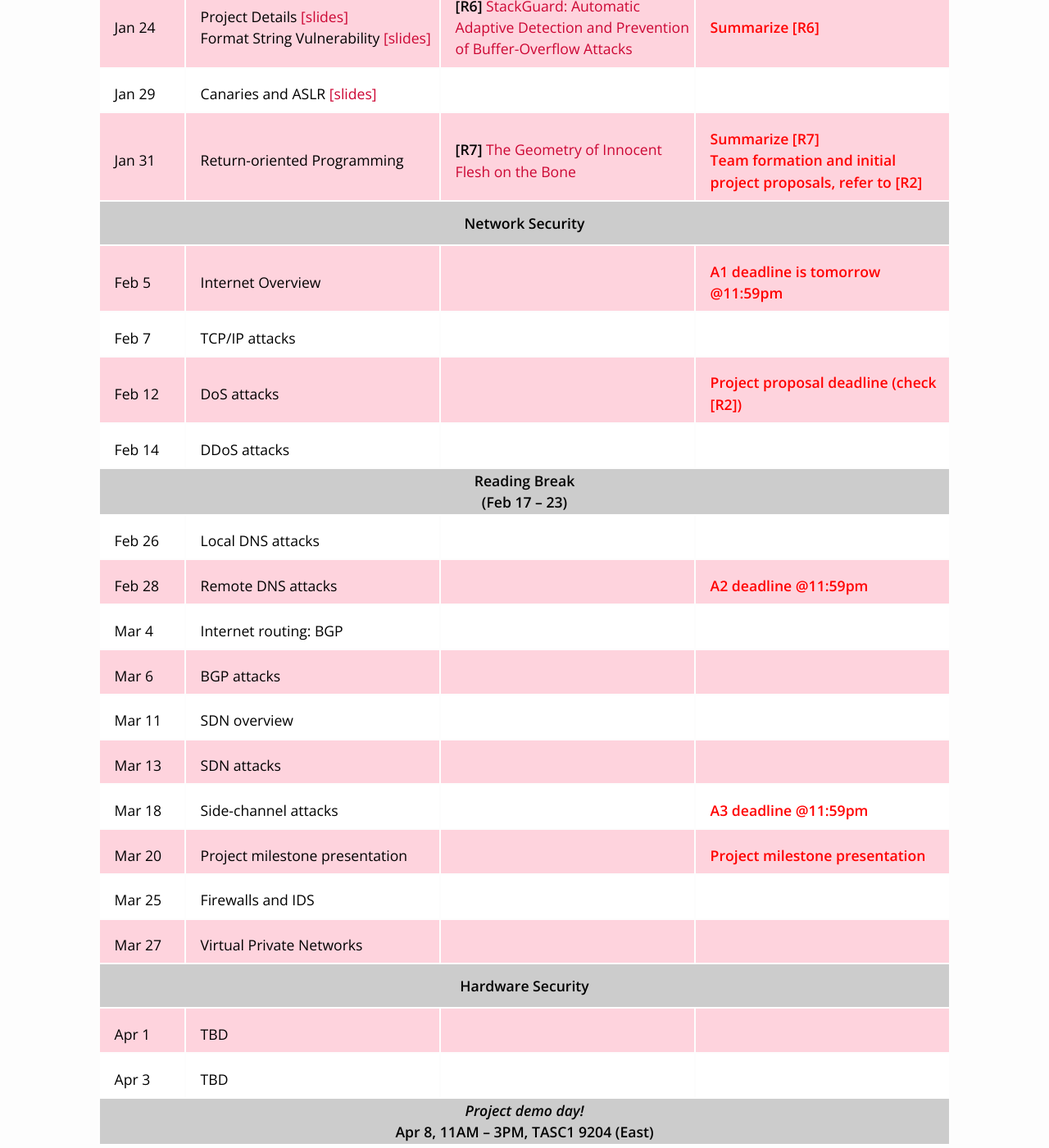
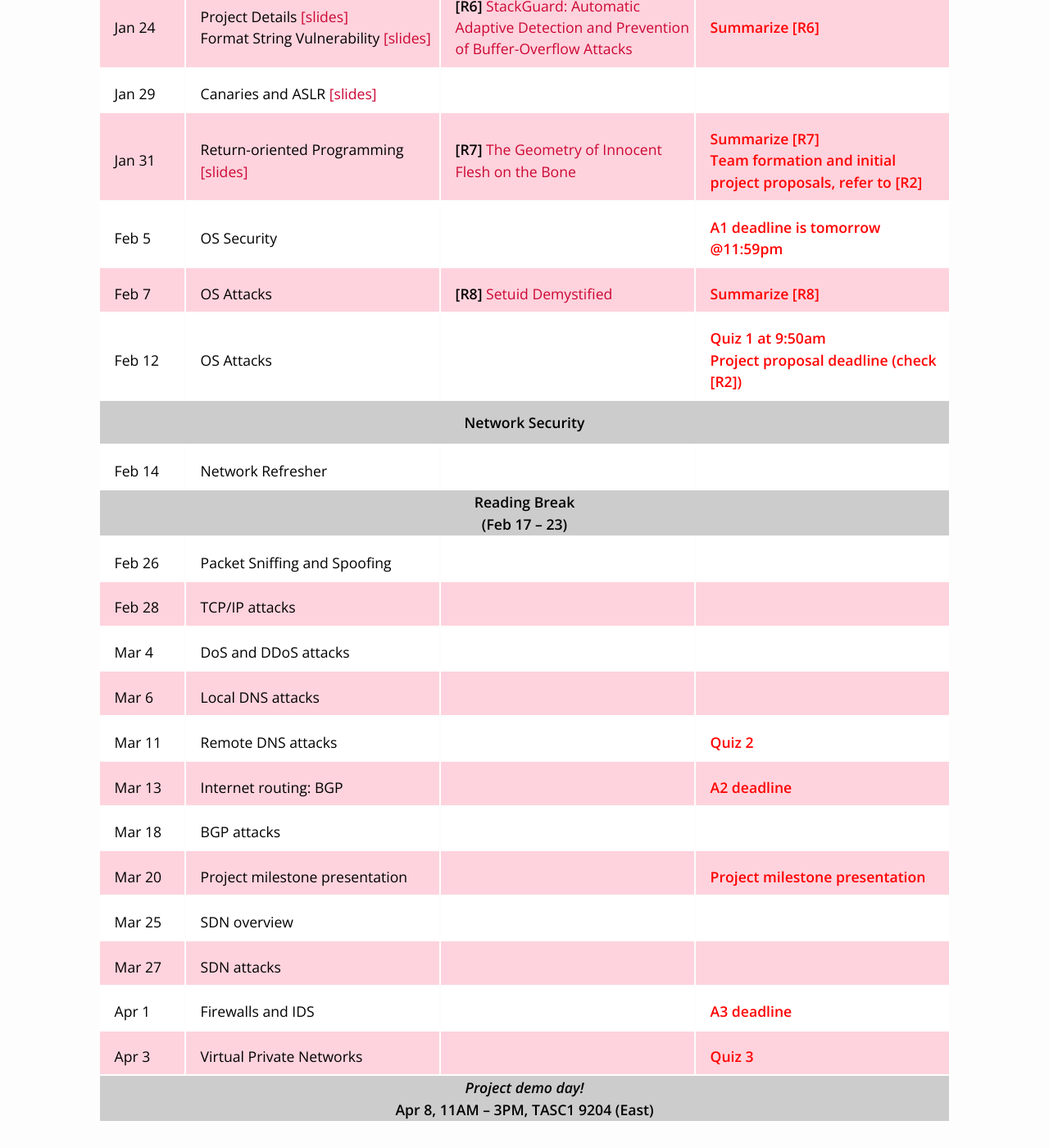
Before and after one commit to alik604/CMPT-479-System-Network-Security, a Jekyll site: the page built from schedule.md, in a window 1280 px wide and 1400 px high, scrolled down 876 px. Shown: the whole window at 82% size. Built offline with Jekyll 4.4.1, drawn with Linux system fonts in a browser that asks for light colours; nearby versions of some CDN libraries.

Commit message:
lec7 and R8

```diff
--- a/_data/lectures.yml
+++ b/_data/lectures.yml
@@ -93,7 +93,7 @@
 
 - slides:
   - title: Return-oriented Programming
-  #filename:
+    filename: "lec07_rop"
   #- title: Control Flow Integrity
   #filename: Untitled
   index: 7
@@ -122,12 +122,25 @@
 #  description: "Principle of least privilege, beyond buffer overflows, Set-UUID attack, Shellshock attack"
 
 
+- title: OS Security
+  #filename: Untitled
+  index: 9
+  date: Feb 5
+  description: ""
+  deadlines:
+  - title: A1 deadline is tomorrow @11:59pm
 
-#- title: OS security
-#  #filename: Untitled
-#  index: 9
-#  date: Jan 31
-#  description: "Shellshock attack"
+- title: OS Attacks
+  #filename: Untitled
+  index: 10
+  date: Feb 7
+  readings:
+  - title: Setuid Demystified
+    url: "/reading/setuid.pdf"
+    ref: R8
+  description: ""
+  deadlines:
+  - title: Summarize [R8]
 
 
 #- title: Isolation and Sandboxing
@@ -145,36 +158,25 @@
 #  description: "Fuzzing and static and dynamic analysis"
 
 
+- title: OS Attacks
+  #filename: Untitled
+  index: 9
+  date: Feb 12
+  description: ""
+  deadlines:
+  - title: Quiz 1 at 9:50am
+  - title: Project proposal deadline (check [R2])
+
+
 - title: Network Security
   merge: "yes"
 
-- title: Internet Overview
+- title: Network Refresher
   #filename: Untitled
   index: 9
-  date: Feb 5
-  description: ""
-  deadlines:
-  - title: A1 deadline is tomorrow @11:59pm
-
-- title: TCP/IP attacks
-  #filename: Untitled
-  index: 10
-  date: Feb 7
-  description: "Packet Sniffing and Spoofing,TCP/IP Attacks"
-
-- title: DoS attacks
-  #filename: Untitled
-  index: 11
-  date: Feb 12
-  description: ""
-  deadlines:
-    - title: Project proposal deadline (check [R2])
-
-- title: DDoS attacks
-  #filename: Untitled
-  index: 12
   date: Feb 14
   description: ""
+
 
 - title: Reading Break
   index: 10
@@ -182,92 +184,108 @@
   merge: "yes"
 
 
+- title: Packet Sniffing and Spoofing
+  #filename: Untitled
+  index: 10
+  date: Feb 26
+  description: "Packet Sniffing and Spoofing"
+
+- title: TCP/IP attacks
+  #filename: Untitled
+  index: 11
+  date: Feb 28
+  description: ""
+
+- title: DoS and DDoS attacks
+  #filename: Untitled
+  index: 12
+  date: Mar 4
+  description: ""
+
 - title: Local DNS attacks
   #filename: Untitled
   index: 13
-  date: Feb 26
+  date: Mar 6
   description: ""
 
 
 - title: Remote DNS attacks
   #filename: Untitled
   index: 14
-  date: Feb 28
+  date: Mar 11
   description: ""
   deadlines:
-    - title: A2 deadline @11:59pm
+    - title: Quiz 2
 
 
 - title: "Internet routing: BGP"
   #filename: Untitled
   index: 15
-  date: Mar 4
+  date: Mar 13
   description: ""
+  deadlines:
+    - title: A2 deadline
 
 - title: BGP attacks
   #filename: Untitled
   index: 16
-  date: Mar 6
+  date: Mar 18
   description: ""
   #deadlines:
   #  - title: Quiz 2
 
-- title: SDN overview
-  #filename: Untitled
-  index: 17
-  date: Mar 11
-  description: ""
-
-- title: SDN attacks
-  #filename: Untitled
-  index: 18
-  date: Mar 13
-  description: ""
-
-- title: Side-channel attacks
-  #filename: Untitled
-  index: 19
-  date: Mar 18
-  description: ""
-  deadlines:
-    - title: A3 deadline @11:59pm
-
 - title: Project milestone presentation
-  #filename: Untitled
   index: 20
   date: Mar 20
   description: "You will have the chance to present your project milestone."
   deadlines:
     - title: Project milestone presentation
 
+- title: SDN overview
+  #filename: Untitled
+  index: 17
+  date: Mar 25
+  description: ""
+
+- title: SDN attacks
+  #filename: Untitled
+  index: 18
+  date: Mar 27
+  description: ""
+
+
 - title: Firewalls and IDS
   #filename: Untitled
   index: 21
-  date: Mar 25
+  date: Apr 1
   description: ""
+  deadlines:
+    - title: A3 deadline
 
 - title: Virtual Private Networks
   #filename: Untitled
   index: 22
-  date: Mar 27
-  description: ""
-
-- title: Hardware Security
-  merge: "yes"
-
-- title: TBD
-  #filename: Untitled
-  index: 23
-  date: Apr 1
-  description: ""
-
-- title: TBD
-  #filename: Untitled
-  index: 24
   date: Apr 3
   description: ""
-  #deadlines:
-  #- title: Quiz 3
+  deadlines:
+    - title: Quiz 3
+
+#- title: Hardware Security
+#  merge: "yes"
+#
+#- title: TBD
+#  #filename: Untitled
+#  index: 23
+#  date: Apr 1
+#  description: ""
+#
+#- title: TBD
+#  #filename: Untitled
+#  index: 24
+#  date: Apr 3
+#  description: ""
+#  #deadlines:
+#  #- title: Quiz 3
 
 - title: "<i>Project demo day!</i>"
   date: Apr 8, 11AM – 3PM, TASC1 9204 (East)
```
Also changed, not shown: 2 other files.
